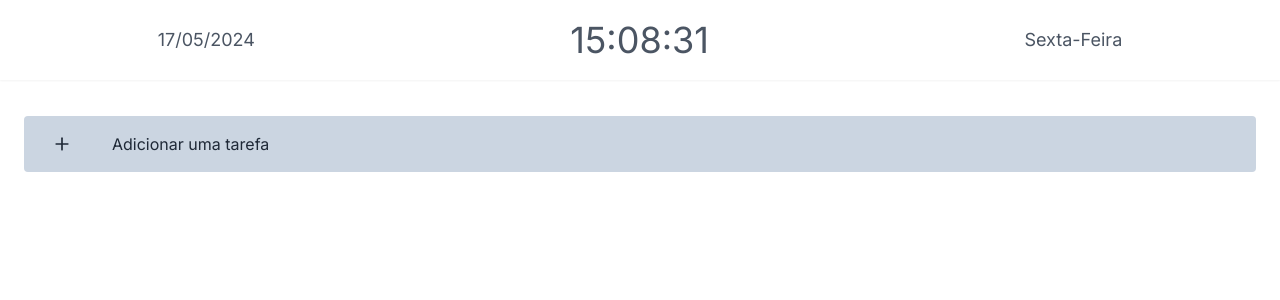
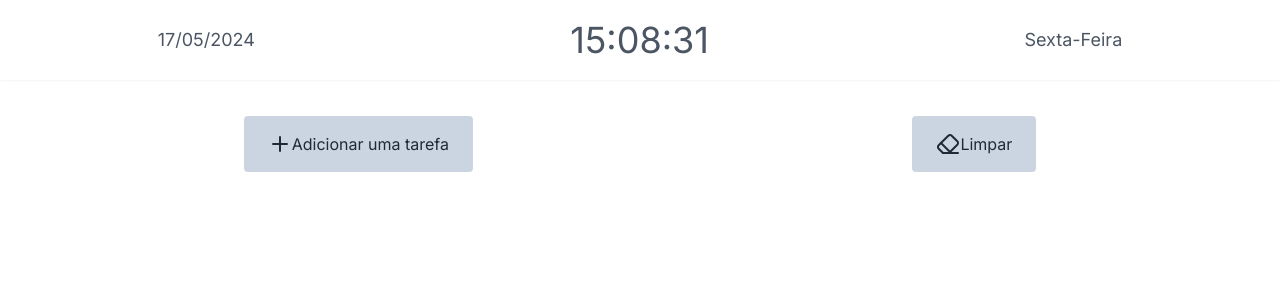
Before and after one commit to evertonsilvagit/task-app, a Next.js app: page /tasks in a window 1280 px wide. Shown: the top 300 px of the page. Built offline with nearby package versions, Linux system fonts and the light colour scheme.

Commit message:
Adding clean button

```diff
--- a/app/tasks/page.tsx
+++ b/app/tasks/page.tsx
@@ -1,5 +1,5 @@
 "use client";
-import { Plus } from 'lucide-react';
+import { Plus, Eraser } from 'lucide-react';
 import React, { createContext, useEffect, useReducer, useState } from 'react';
 import Table from '../../components/Table';
 import { TaskLocalStorage } from './task-local-storage';
@@ -11,10 +11,11 @@ import JSONPretty from 'react-json-pretty';
 export default function TasksPage() {
 
     const [tasks, setTasks] = useState<Task[]>([]);
+    const localStorage = new TaskLocalStorage();
 
     useEffect(() => {
         async function fetchTasks() {
-            const loadedTasks = await new TaskLocalStorage().getTasks();
+            const loadedTasks = await localStorage.getTasks();
             setTasks(loadedTasks);
         }
 
@@ -36,15 +37,26 @@ export default function TasksPage() {
         ])
     }
 
+    function clearTasks(){
+        setTasks([]);
+        localStorage.clearTasks();
+    }
+
     return (
         <TaskContext.Provider value={{ tasks, setTasks }}>
                 <div className="flex items-center flex-col m-6">
                     {/* <JSONPretty id="json-pretty" data={tasks}></JSONPretty> */}
                     <Table />
-                    <button className="flex items-center bg-slate-300 text-gray-800 hover:bg-gray-800 text-left hover:text-white rounded-sm w-full mt-3 h-14" onClick={() => newLine()}>
-                        <Plus className="w-5 ml-7" />
-                        <p className="ml-10">Adicionar uma tarefa</p>
-                    </button>
+                    <div className="flex justify-around w-full">
+                        <button className="flex items-center justify-between bg-slate-300 text-gray-800 hover:bg-gray-800 text-left hover:text-white rounded-sm mt-3 p-6 h-14" onClick={newLine}>
+                            <Plus />
+                            <p className="">Adicionar uma tarefa</p>
+                        </button>
+                        <button className="flex items-center justify-between bg-slate-300 text-gray-800 hover:bg-gray-800 text-left hover:text-white rounded-sm mt-3 p-6 h-14" onClick={clearTasks}>
+                            <Eraser />
+                            <p className="">Limpar</p>
+                        </button>
+                    </div>
                 </div>
         </TaskContext.Provider>
     );
--- a/app/tasks/task-local-storage.ts
+++ b/app/tasks/task-local-storage.ts
@@ -41,4 +41,8 @@ export class TaskLocalStorage {
         this.setTasks(tasks);
     }
 
+    public clearTasks() {
+        localStorage.clear();
+    }
+
 }
```
